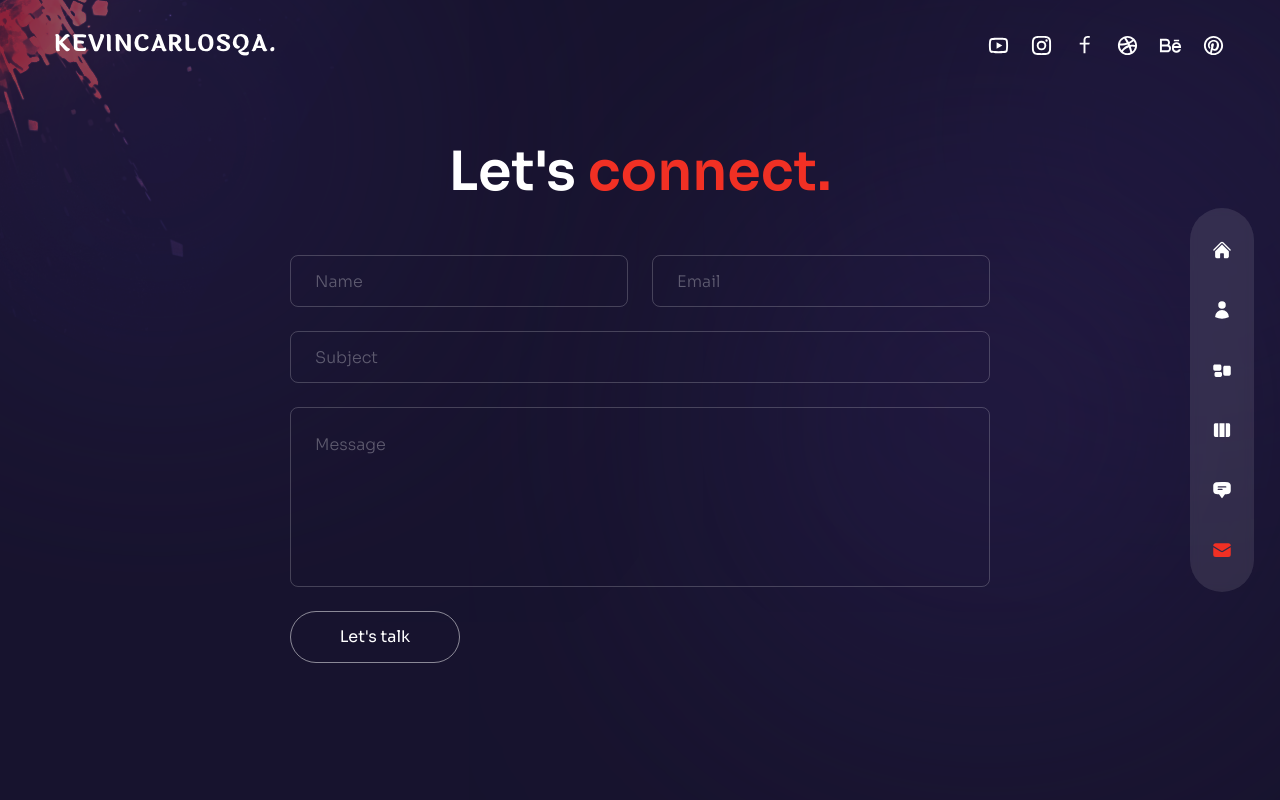
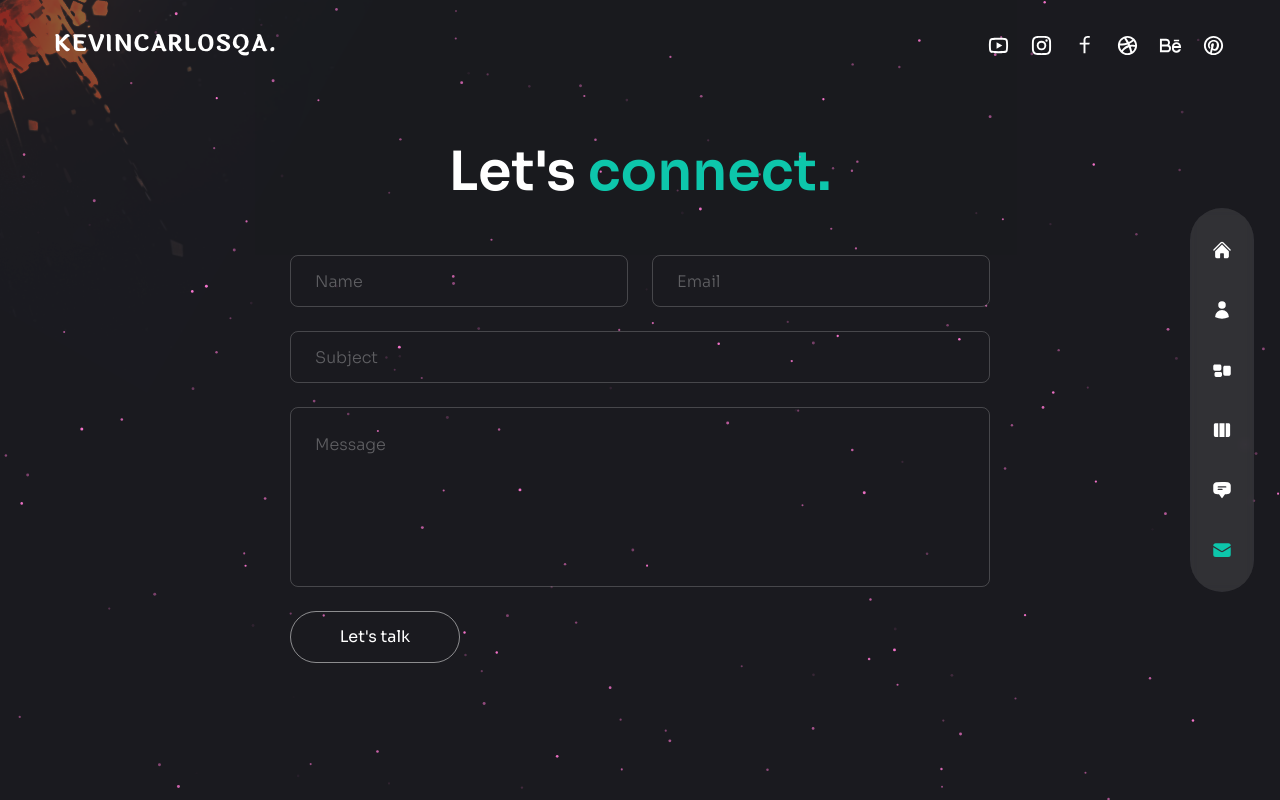
Before and after one commit to Kevincarlosqa/Portfolio, a Next.js app: page /contact in a window 1280 px wide. Built offline with nearby package versions, Linux system fonts and the light colour scheme.

Commit message:
add: Contact Particles

```diff
--- a/components/Layout.js
+++ b/components/Layout.js
@@ -16,7 +16,7 @@ import TopLeftImg from "./TopLeftImg";
 const Layout = ({ children }) => {
   return (
     <div
-      className={`page bg-site text-white bg-cover bg-no-repeat ${sora.variable} font-sora relative`}
+      className={`page bg-[#1D1D1D] text-white bg-cover bg-no-repeat ${sora.variable} font-sora relative`}
     >
       <TopLeftImg />
       <Nav />
--- /dev/null
+++ b/components/ParticlesContact.js
@@ -0,0 +1,107 @@
+import { Particles } from "react-tsparticles";
+import { loadFull } from "tsparticles";
+import React, { useCallback } from "react";
+
+const ParticlesContact = () => {
+  // init
+  const particlesInit = useCallback(async (engine) => {
+    await loadFull(engine);
+  }, []);
+  const particlesLoaded = useCallback(async () => {}, []);
+  return (
+    <Particles
+      className="w-full h-full absolute translate-z-0"
+      id="tsparticles"
+      init={particlesInit}
+      loaded={particlesLoaded}
+      options={{
+        fps_limit: 60,
+        interactivity: {
+          detect_on: "canvas",
+          events: {
+            onclick: { enable: true, mode: "repulse" },
+            onhover: {
+              enable: true,
+              mode: "bubble",
+              parallax: { enable: false, force: 2, smooth: 10 },
+            },
+            resize: true,
+          },
+          modes: {
+            bubble: {
+              distance: 250,
+              duration: 2,
+              opacity: 0,
+              size: 0,
+              speed: 3,
+            },
+            grab: { distance: 400, line_linked: { opacity: 1 } },
+            push: { particles_nb: 4 },
+            remove: { particles_nb: 2 },
+            repulse: { distance: 400, duration: 0.4 },
+          },
+        },
+        particles: {
+          color: { value: "#f272c8" },
+          line_linked: {
+            color: "#ffffff",
+            distance: 150,
+            enable: false,
+            opacity: 0.4,
+            width: 1,
+          },
+          move: {
+            size: true,
+            attract: { enable: false, rotateX: 600, rotateY: 600 },
+            bounce: false,
+            direction: "none",
+            enable: true,
+            out_mode: "out",
+            random: true,
+            speed: 0.3,
+            straight: false,
+          },
+          number: { density: { enable: true, value_area: 800 }, value: 160 },
+          opacity: {
+            anim: { enable: true, opacity_min: 0, speed: 1, sync: false },
+            random: true,
+            value: 1,
+          },
+          shape: {
+            character: {
+              fill: false,
+              font: "Verdana",
+              style: "",
+              value: "*",
+              weight: "400",
+            },
+            image: {
+              height: 100,
+              replace_color: true,
+              src: "images/github.svg",
+              width: 100,
+            },
+            polygon: { nb_sides: 5 },
+            stroke: { color: "#000000", width: 0 },
+            type: "circle",
+          },
+          size: {
+            anim: { enable: false, size_min: 0.3, speed: 4, sync: false },
+            random: true,
+            value: 1.5,
+          },
+        },
+        polygon: {
+          draw: { enable: false, lineColor: "#ffffff", lineWidth: 0.5 },
+          move: { radius: 10 },
+          scale: 1,
+          type: "none",
+          url: "",
+        },
+        retina_detect: true,
+      }}
+    />
+  );
+};
+
+export default ParticlesContact;
--- a/components/Transition.js
+++ b/components/Transition.js
@@ -21,7 +21,7 @@ const Transition = () => {
   return (
     <>
       <motion.div
-        className="fixed top-0 bottom-0 right-full w-screen h-screen z-30 bg-[#2d2257]"
+        className="fixed top-0 bottom-0 right-full w-screen h-screen z-30 bg-[#333333]"
         variants={transitionVariants}
         initial="initial"
         animate="animate"
@@ -29,7 +29,7 @@ const Transition = () => {
         transition={{ delay: 0, duration: 0.4, ease: "easeInOut" }}
       ></motion.div>
       <motion.div
-        className="fixed top-0 bottom-0 right-full w-screen h-screen z-20 bg-[#3b2d71]"
+        className="fixed top-0 bottom-0 right-full w-screen h-screen z-20 bg-[#4c4c4c]"
         variants={transitionVariants}
         initial="initial"
         animate="animate"
@@ -37,7 +37,7 @@ const Transition = () => {
         transition={{ delay: 0.2, duration: 0.4, ease: "easeInOut" }}
       ></motion.div>
       <motion.div
-        className="fixed top-0 bottom-0 right-full w-screen h-screen z-10 bg-[#4b3792]"
+        className="fixed top-0 bottom-0 right-full w-screen h-screen z-10 bg-[#666666]"
         variants={transitionVariants}
         initial="initial"
         animate="animate"
@@ -49,3 +49,5 @@ const Transition = () => {
 };
 
 export default Transition;
+
+//background: linear-gradient(to right, #2d2257, #3b2d71, #4b3792);
--- a/pages/contact/index.js
+++ b/pages/contact/index.js
@@ -1,6 +1,6 @@
 // components
 import Circles from "../../components/Circles";
-
+import ParticlesContact from "../../components/ParticlesContact";
 // icons
 import { BsArrowRight } from "react-icons/bs";
 
@@ -15,8 +15,9 @@ const Contact = () => {
     <div className="h-full bg-primary/30">
       <div
         className="container mx-auto py-32 text-center xl:text-left flex
-      items-center justify-center h-full"
+        items-center justify-center h-full"
       >
+        <ParticlesContact />
         {/* text & form */}
         <div className="flex flex-col w-full max-w-[700px]">
           {/* text */}
@@ -35,7 +36,7 @@ const Contact = () => {
             initial="hidden"
             animate="show"
             exit="hidden"
-            className="flex-1 flex flex-col gap-6 w-full mx-auto"
+            className="flex-1 flex flex-col gap-6 w-full mx-auto z-50"
           >
             {/* input group */}
             <div className="flex gap-x-6 w-full">
--- a/tailwind.config.js
+++ b/tailwind.config.js
@@ -24,7 +24,7 @@ module.exports = {
       colors: {
         primary: "#131424",
         secondary: "#393A47",
-        accent: "#F13024",
+        accent: "#0dc6ab ",
       },
       backgroundImage: {
         explosion: 'url("/bg-explosion.png")',
```
